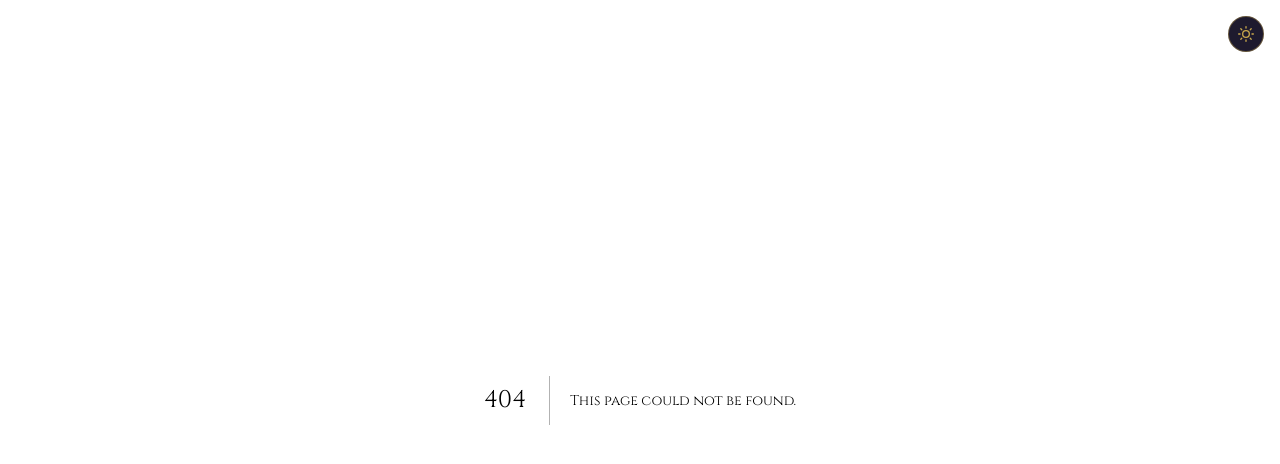
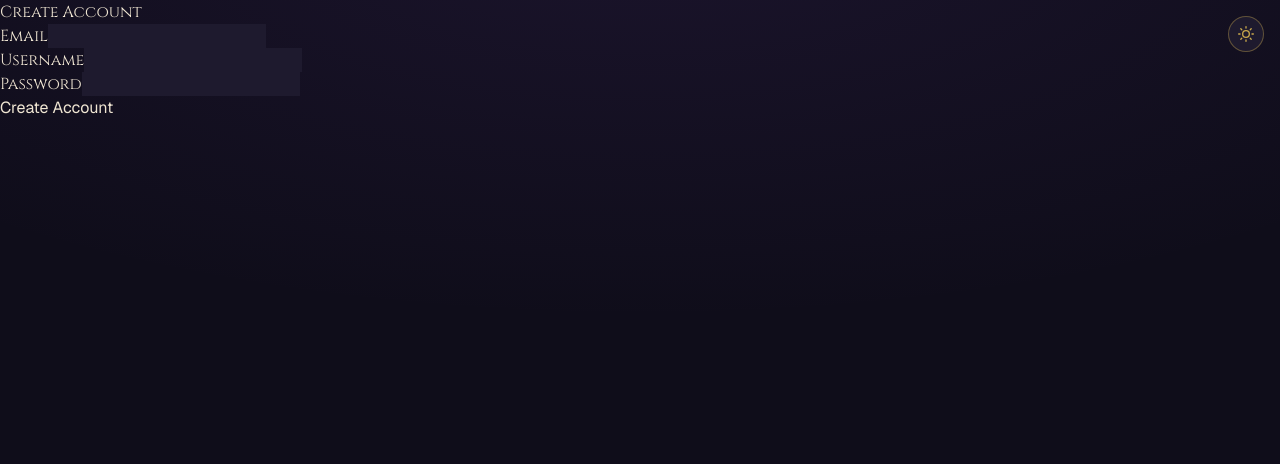
Before and after one commit to rjortega-dev/ai-dungeon-master-assistant, a Next.js app: page /register in a window 1280 px wide. Before the commit this address had no page. Shown: the top 464 px of the page. Built offline with nearby package versions, Linux system fonts and the light colour scheme.

Commit message:
login and registration

```diff
--- a/package.json
+++ b/package.json
@@ -20,7 +20,7 @@
     "bcryptjs": "^3.0.3",
     "dotenv": "^17.4.2",
     "next": "16.2.6",
-    "next-auth": "^4.24.15",
+    "next-auth": "^5.0.0-beta.32",
     "openai": "^6.38.0",
     "pg": "^8.21.0",
     "react": "19.2.4",
--- /dev/null
+++ b/src/app/api/auth/[...nextauth]/route.ts
@@ -0,0 +1,3 @@
+import { handlers } from "@/auth";
+
+export const { GET, POST } = handlers;
--- /dev/null
+++ b/src/app/api/register/route.ts
@@ -0,0 +1,93 @@
+import { NextResponse } from "next/server";
+import bcrypt from "bcryptjs";
+import { z } from "zod";
+
+import { prisma } from "@/lib/prisma/prisma";
+
+const RegisterSchema = z.object({
+  email: z.email(),
+  password: z.string().min(8, "Password must be at least 8 characters"),
+  username: z.string().min(3).max(30),
+});
+
+export async function POST(request: Request) {
+  try {
+    const body = await request.json();
+
+    const parsed = RegisterSchema.safeParse(body);
+
+    if (!parsed.success) {
+      return NextResponse.json(
+        {
+          message: "Invalid request.",
+          errors: parsed.error.flatten(),
+        },
+        {
+          status: 400,
+        }
+      );
+    }
+
+    const {
+      email,
+      password,
+      username,
+    } = parsed.data;
+
+    const existingUser = await prisma.user.findFirst({
+      where: {
+        OR: [
+            { email },
+            { username },
+        ],
+      },
+    });
+
+    if (existingUser) {
+      return NextResponse.json(
+        {
+          message: "Email already registered.",
+        },
+        {
+          status: 409,
+        }
+      );
+    }
+
+    const passwordHash = await bcrypt.hash(password, 12);
+
+    const user = await prisma.user.create({
+      data: {
+        email,
+        passwordHash,
+        username,
+      },
+      select: {
+        id: true,
+        email: true,
+        username: true,
+      },
+    });
+
+    return NextResponse.json(
+      {
+        message: "Account created.",
+        user,
+      },
+      {
+        status: 201,
+      }
+    );
+  } catch (error) {
+    console.error(error);
+
+    return NextResponse.json(
+      {
+        message: "Internal server error.",
+      },
+      {
+        status: 500,
+      }
+    );
+  }
+}
--- a/src/app/layout.tsx
+++ b/src/app/layout.tsx
@@ -2,6 +2,7 @@ import type { Metadata } from "next";
 import { Geist, Cinzel } from "next/font/google";
 import "./globals.css";
 import ThemeToggle from "./components/ThemeToggle";
+import { Providers } from "./providers";
 
 const geistSans = Geist({
   variable: "--font-geist-sans",
@@ -30,8 +31,10 @@ export default function RootLayout({
       className={`${geistSans.variable} ${cinzel.variable} h-full antialiased`}
     >
       <body className="min-h-full flex flex-col">
-        <ThemeToggle />
-        {children}
+        <Providers>
+          <ThemeToggle />
+          {children}
+        </Providers>
       </body>
     </html>
   );
--- /dev/null
+++ b/src/app/login/components/LoginForm.tsx
@@ -0,0 +1,96 @@
+"use client";
+
+import { useState } from "react";
+import { signIn } from "next-auth/react";
+import { useRouter, useSearchParams } from "next/navigation";
+
+export default function LoginPage() {
+  const router = useRouter();
+  const searchParams = useSearchParams();
+
+  const registered = searchParams.get("registered");
+
+  const [email, setEmail] = useState("");
+  const [password, setPassword] = useState("");
+
+  const [loading, setLoading] = useState(false);
+  const [error, setError] = useState("");
+
+  async function handleSubmit(e: React.SubmitEvent) {
+    e.preventDefault();
+
+    setLoading(true);
+    setError("");
+
+    const result = await signIn("credentials", {
+      email,
+      password,
+      redirect: false,
+    });
+
+    setLoading(false);
+
+    if (result?.error) {
+      setError("Invalid email or password.");
+      return;
+    }
+
+    router.push("/dashboard");
+    router.refresh();
+  }
+
+  return (
+    <main>
+      <h1>Sign In</h1>
+
+      {registered && (
+        <p style={{ color: "green" }}>
+          Account created successfully. Please sign in.
+        </p>
+      )}
+
+      <form onSubmit={handleSubmit}>
+
+        <div>
+          <label htmlFor="email">Email</label>
+
+          <input
+            id="email"
+            type="email"
+            autoComplete="email"
+            required
+            value={email}
+            onChange={(e) => setEmail(e.target.value)}
+          />
+        </div>
+
+        <div>
+          <label htmlFor="password">Password</label>
+
+          <input
+            id="password"
+            type="password"
+            autoComplete="current-password"
+            required
+            value={password}
+            onChange={(e) => setPassword(e.target.value)}
+          />
+        </div>
+
+        <button
+          type="submit"
+          disabled={loading}
+        >
+          {loading ? "Signing In..." : "Sign In"}
+        </button>
+
+      </form>
+
+      {error && (
+        <p style={{ color: "red" }}>
+          {error}
+        </p>
+      )}
+    </main>
+  );
+}
--- /dev/null
+++ b/src/app/login/page.tsx
@@ -0,0 +1,10 @@
+import { Suspense } from "react";
+import LoginForm from "./components/LoginForm";
+
+export default function LoginPage() {
+  return (
+    <Suspense fallback={<p>Loading...</p>}>
+      <LoginForm />
+    </Suspense>
+  );
+}
--- /dev/null
+++ b/src/app/providers.tsx
@@ -0,0 +1,15 @@
+"use client";
+
+import { SessionProvider } from "next-auth/react";
+
+export function Providers({
+  children,
+}: {
+  children: React.ReactNode;
+}) {
+  return (
+    <SessionProvider>
+      {children}
+    </SessionProvider>
+  );
+}
--- /dev/null
+++ b/src/app/register/page.tsx
@@ -0,0 +1,99 @@
+"use client";
+
+import { useState } from "react";
+import { useRouter } from "next/navigation";
+
+export default function RegisterPage() {
+  const router = useRouter();
+
+  const [email, setEmail] = useState("");
+  const [username, setUsername] = useState("");
+  const [password, setPassword] = useState("");
+
+  const [error, setError] = useState("");
+  const [loading, setLoading] = useState(false);
+
+  async function handleSubmit(e: React.SubmitEvent) {
+    e.preventDefault();
+
+    setLoading(true);
+    setError("");
+
+    try {
+      const response = await fetch("/api/register", {
+        method: "POST",
+        headers: {
+          "Content-Type": "application/json",
+        },
+        body: JSON.stringify({
+          email,
+          username,
+          password,
+        }),
+      });
+
+      const data = await response.json();
+
+      if (!response.ok) {
+        setError(data.message ?? "Registration failed.");
+        return;
+      }
+
+      router.push("/login?registered=true");
+    } catch {
+      setError("Something went wrong. Please try again.");
+    } finally {
+      setLoading(false);
+    }
+  }
+
+  return (
+    <main>
+      <h1>Create Account</h1>
+
+      <form onSubmit={handleSubmit}>
+        <div>
+          <label htmlFor="email">Email</label>
+          <input
+            id="email"
+            type="email"
+            autoComplete="email"
+            value={email}
+            onChange={(e) => setEmail(e.target.value)}
+            required
+          />
+        </div>
+
+        <div>
+          <label htmlFor="username">Username</label>
+          <input
+            id="username"
+            type="text"
+            autoComplete="username"
+            value={username}
+            onChange={(e) => setUsername(e.target.value)}
+            required
+          />
+        </div>
+
+        <div>
+          <label htmlFor="password">Password</label>
+          <input
+            id="password"
+            type="password"
+            autoComplete="new-password"
+            value={password}
+            onChange={(e) => setPassword(e.target.value)}
+            required
+          />
+        </div>
+
+        <button type="submit" disabled={loading}>
+          {loading ? "Creating Account..." : "Create Account"}
+        </button>
+      </form>
+
+      {error && <p>{error}</p>}
+    </main>
+  );
+}
--- a/src/auth.ts
+++ b/src/auth.ts
@@ -67,4 +67,16 @@ export const { handlers, signIn, signOut, auth } = NextAuth({
         }),
 
     ],
+
+    callbacks: {
+
+    async session({ session, user }) {
+        if (session.user) {
+            session.user.id = user.id;
+        }
+
+        return session;
+    }
+
+}
 })
--- /dev/null
+++ b/src/types/auth.d.ts
@@ -0,0 +1,9 @@
+import { DefaultSession } from "next-auth";
+
+declare module "next-auth" {
+  interface Session {
+    user: DefaultSession["user"] & {
+      id: string;
+    };
+  }
+}
```
